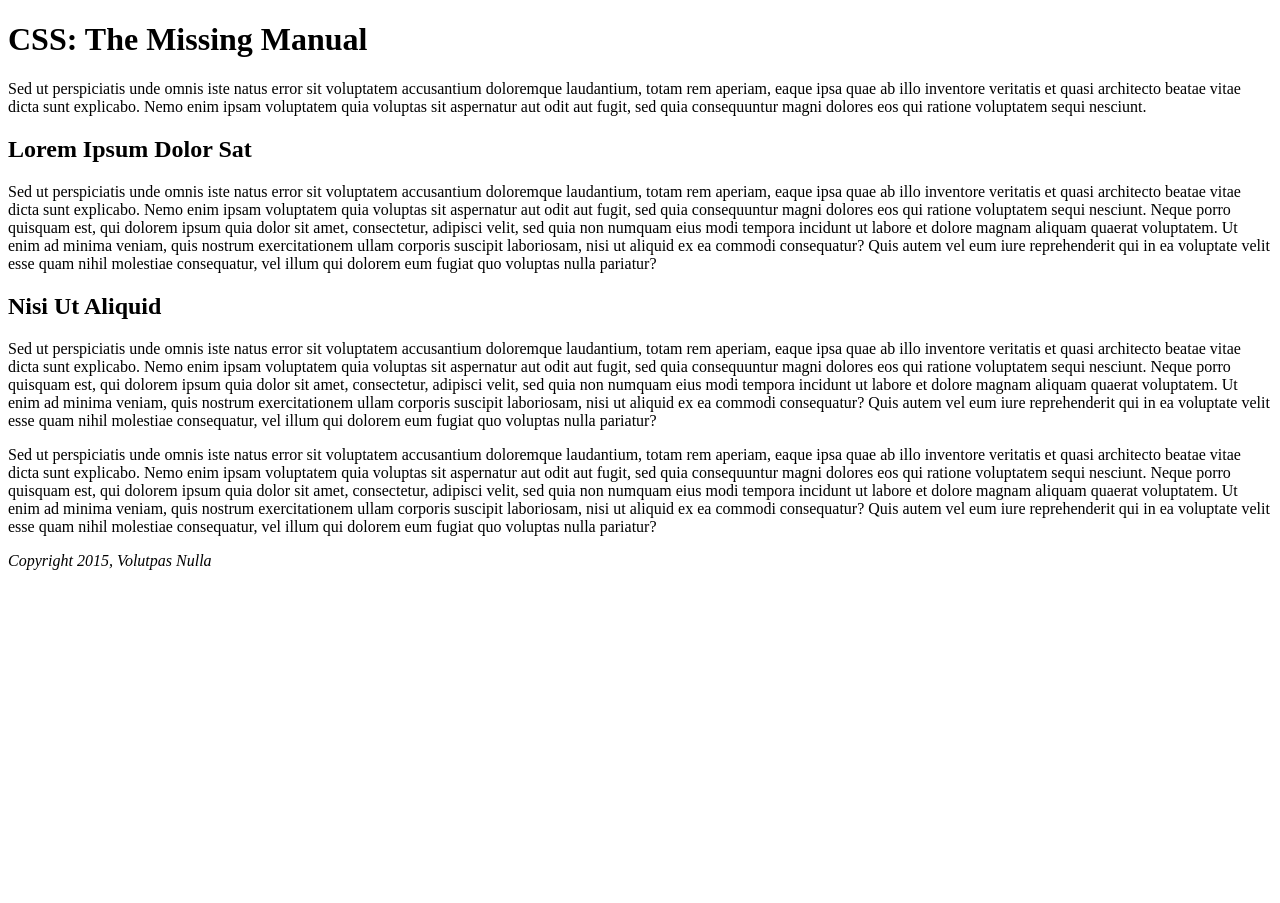
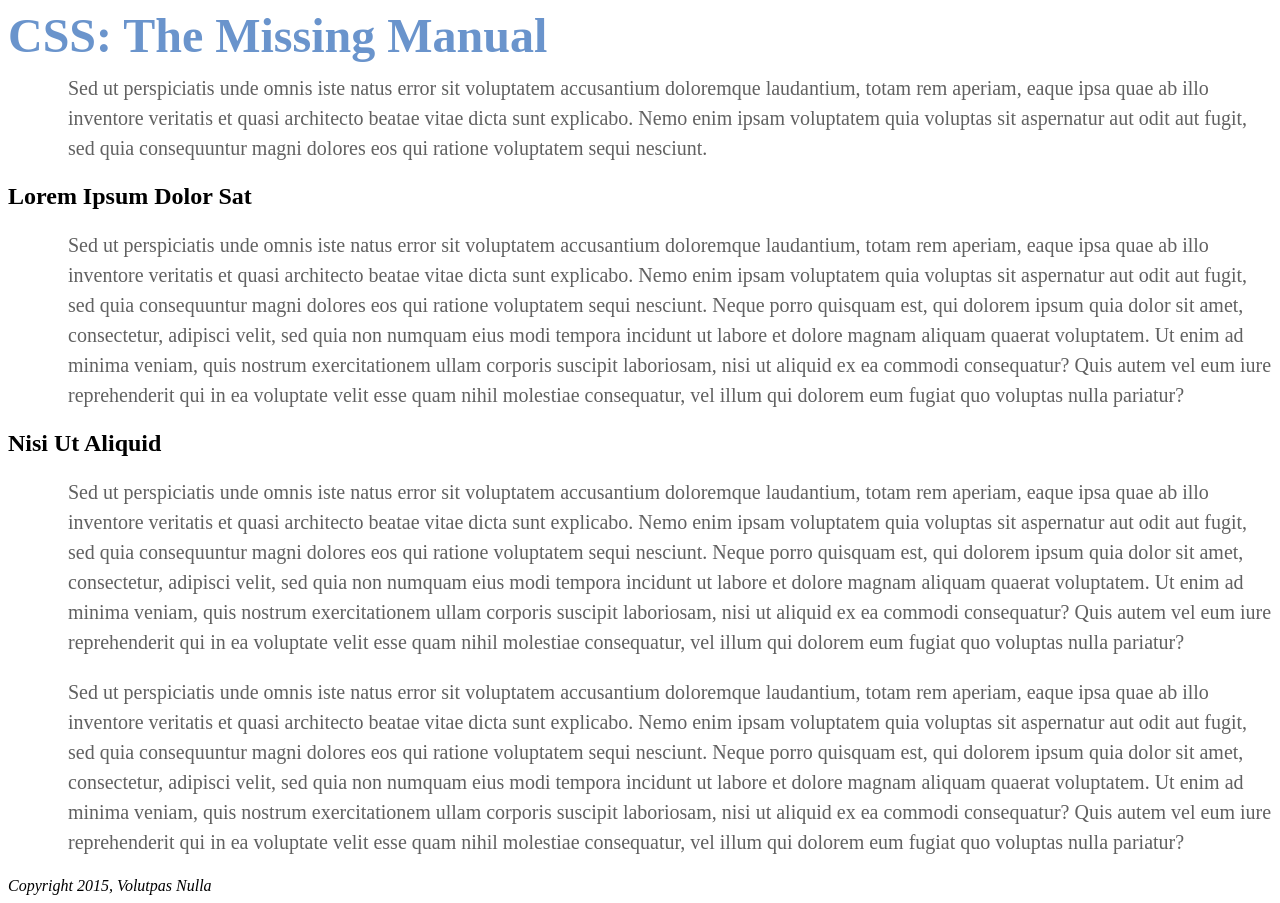
Before and after one commit to lucasdina/school2, a plain HTML site: page 02/index.html in a window 1280 px wide. Before the commit the page ends 800 px from the top, so only its background shows below. Drawn offline with Linux system fonts and the light colour scheme.

Commit message:
Completed internal style

```diff
--- a/02/index.html
+++ b/02/index.html
@@ -3,7 +3,23 @@
 <head>
     <meta charset="UTF-8">
     <title>CSS:The Missing Manual -- Chapter 2</title>
+    <style>
+        h1 {
+            color: #6A94CC;
+            font-size: 3em;
+            margin: 0;
+        }
+
+        p {
+            font-size: 1.25em;
+            color: #616161;
+            line-height: 150%;
+            margin-top: 10px;
+            margin-left: 60px;
+        }
+    </style>
 </head>
+
 <body>
     <h1>CSS: The Missing Manual</h1>
     <p>Sed ut perspiciatis unde omnis iste natus error sit voluptatem accusantium doloremque laudantium, totam rem aperiam, eaque ipsa quae ab illo inventore veritatis et quasi architecto beatae vitae dicta sunt explicabo. Nemo enim ipsam voluptatem quia voluptas sit aspernatur aut odit aut fugit, sed quia consequuntur magni dolores eos qui ratione voluptatem sequi nesciunt. </p>
```
Lines whose indentation alone changed are shown as unchanged.
